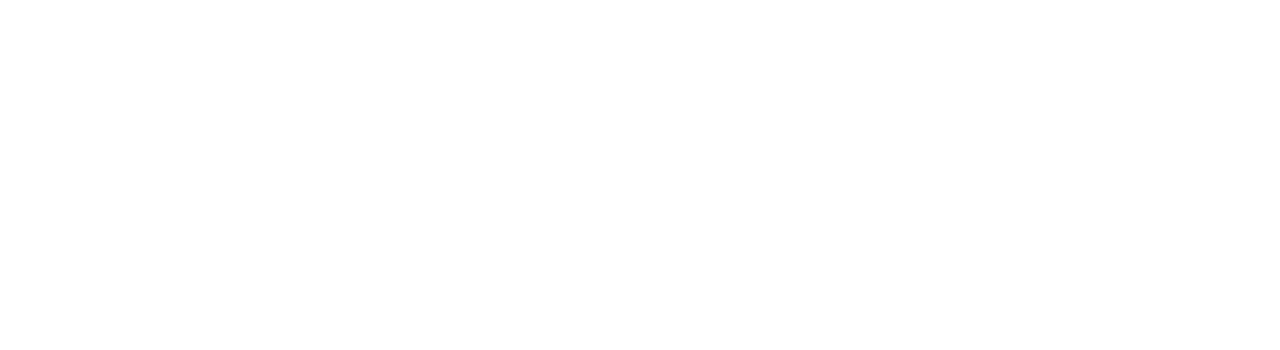
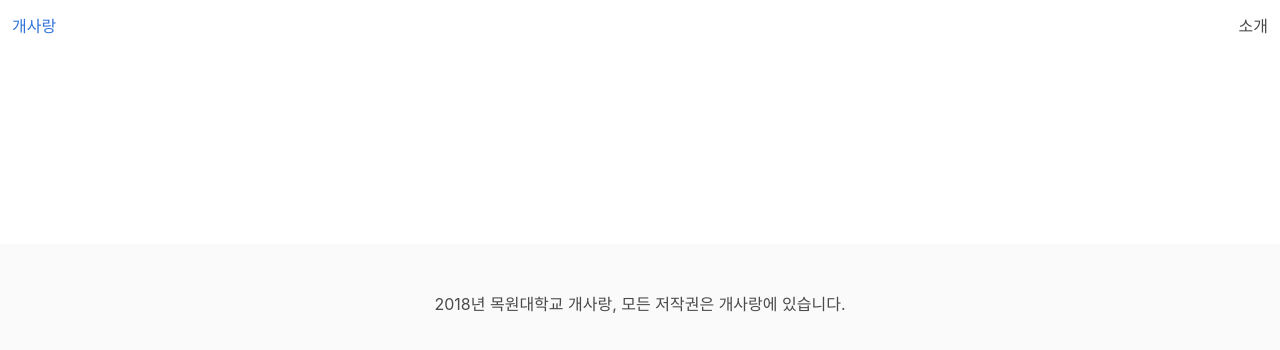
Before and after one commit to Absoas/CloudService_dogLove, a Nuxt app: page /about in a window 1280 px wide. Before the commit this address had no page. Shown: the top 350 px of the page. Built offline with nearby package versions, Linux system fonts and the light colour scheme.

Commit message:
20180529_05

```diff
--- a/layouts/default.vue
+++ b/layouts/default.vue
@@ -1,8 +1,23 @@
 <template>
   <div>
+    <nav class = "navbar is-active">
+      <div class="navbar-brand">
+        <nuxt-link to= "/" class="navbar-item">개사랑</nuxt-link>
+      </div>
+      <div class="navbar-menu is-active">
+          <div class="navbar-end">
+            <nuxt-link to = "/about" class="navbar-item">소개</nuxt-link>
+          </div>
+      </div>
+    </nav>
     <nuxt/>
+    <footer class="footer has-text-centered">
+      <p></p>
+      2018년 목원대학교 개사랑, 모든 저작권은 개사랑에 있습니다.
+    </footer>
   </div>
 </template>
 
 <style>
+
 </style>
--- /dev/null
+++ b/pages/about.vue
@@ -0,0 +1,9 @@
+<template>
+    <section class="section">
+        <article class="hero">
+            <div class="hero-body">
+
+            </div>
+        </article>
+    </section>
+</template>
```
